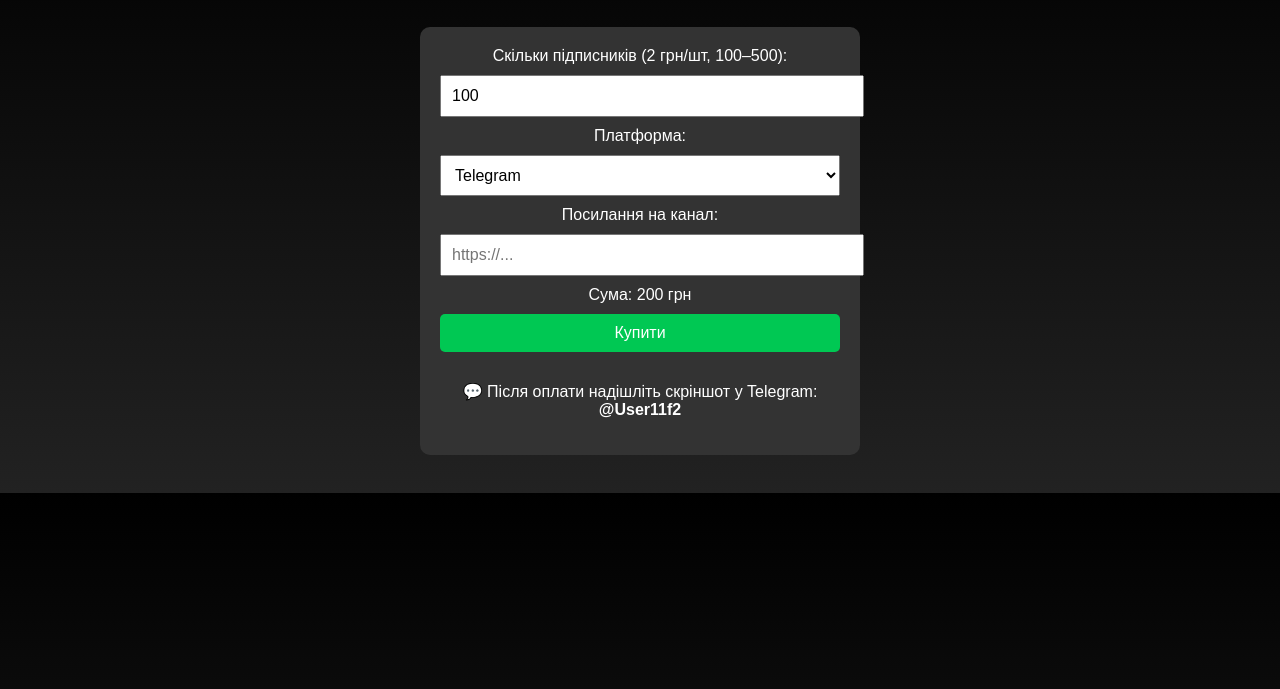
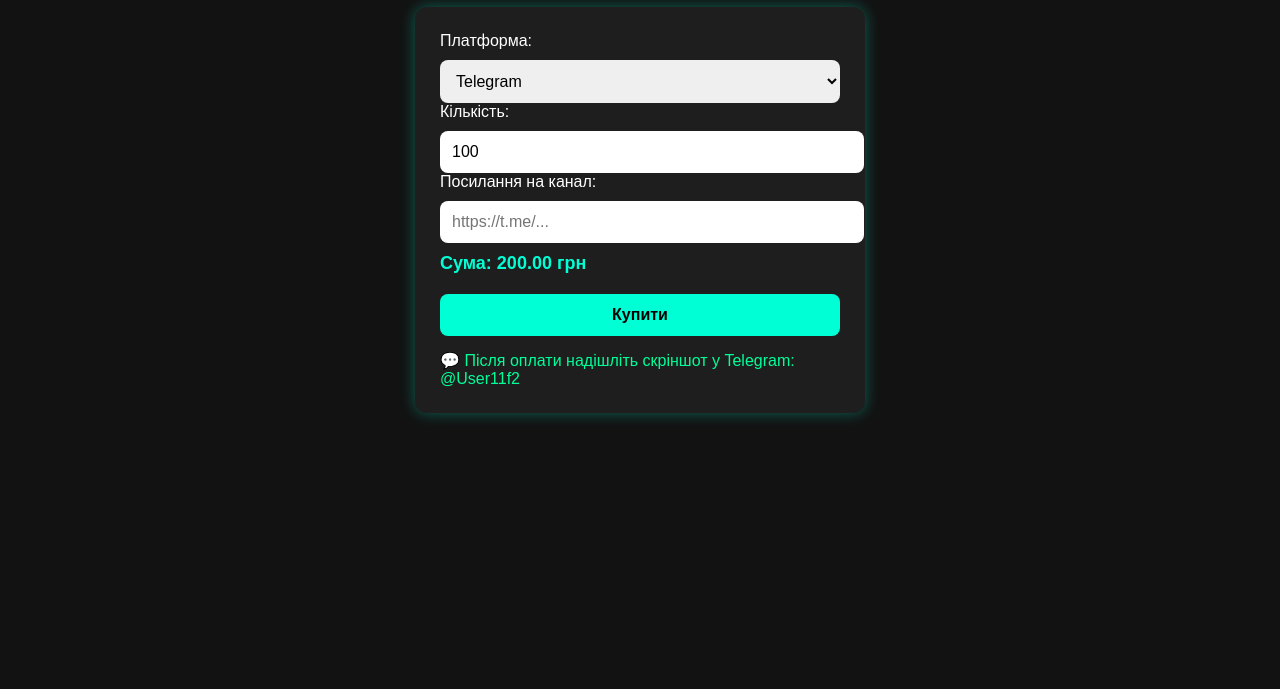
Before and after one commit to geli474/subscribers-shop, a plain HTML site: page index.html in a window 1280 px wide. Shown: the part 111-800 px from the top of the page. Drawn offline with Linux system fonts and the light colour scheme.

Commit message:
Add files via upload

```diff
--- a/index.html
+++ b/index.html
@@ -2,190 +2,150 @@
 <html lang="uk">
 <head>
   <meta charset="UTF-8" />
-  <meta name="viewport" content="width=device-width, initial-scale=1.0" />
-  <title>Продаж підписників</title>
+  <meta name="viewport" content="width=device-width, initial-scale=1.0"/>
+  <title>Купити підписників</title>
   <style>
     body {
       font-family: Arial, sans-serif;
-      background: linear-gradient(to bottom, #000000, #222222);
-      color: white;
-      text-align: center;
+      background: #121212;
+      color: #fff;
+      display: flex;
+      flex-direction: column;
+      align-items: center;
       padding: 30px;
     }
-    .card {
-      background: #333;
-      padding: 20px;
-      border-radius: 10px;
-      display: inline-block;
-      margin-top: 20px;
+    h1 {
+      color: #00ffd5;
+    }
+    .box {
+      background: #1e1e1e;
+      padding: 25px;
+      border-radius: 12px;
+      box-shadow: 0 0 15px #00ffd555;
+      width: 100%;
       max-width: 400px;
+    }
+    input, select, button {
       width: 100%;
-    }
-    input, select, button, #paypal-button-container {
-      width: 100%;
-      padding: 10px;
+      padding: 12px;
+      margin-top: 10px;
       font-size: 16px;
-      margin: 10px 0;
+      border-radius: 8px;
+      border: none;
     }
     button {
-      background-color: #00c853;
-      color: white;
-      border: none;
-      border-radius: 5px;
+      background: #00ffd5;
+      color: #000;
+      font-weight: bold;
       cursor: pointer;
+      margin-top: 20px;
     }
-    button:disabled {
-      background: #555;
-      cursor: not-allowed;
+    .price {
+      margin-top: 10px;
+      font-weight: bold;
+      color: #00ffd5;
+      font-size: 18px;
     }
-    #payment-methods {
-      display: none;
-      margin-top: 10px;
-    }
-    #monobank-instruction, #paypal-container {
-      display: none;
-      margin-top: 10px;
-    }
-    #monobank-instruction a {
-      color: #00d25b;
-      text-decoration: none;
-      font-weight: bold;
+    .info {
+      margin-top: 15px;
+      font-size: 16px;
+      color: #00ff99;
     }
   </style>
 </head>
 <body>
-  <h1>Продаж підписників</h1>
-  <div class="card">
-    <label for="count">Скільки підписників (2 грн/шт, 100–500):</label>
-    <input type="number" id="count" min="100" max="500" value="100" />
-
+  <h1>Купити підписників</h1>
+  <div class="box">
     <label for="platform">Платформа:</label>
-    <select id="platform">
+    <select id="platform" onchange="updateLimits()">
       <option value="Telegram">Telegram</option>
       <option value="YouTube">YouTube</option>
       <option value="TikTok">TikTok</option>
     </select>
 
-    <label for="channelLink">Посилання на канал:</label>
-    <input type="url" id="channelLink" placeholder="https://..." />
+    <label for="amount">Кількість:</label>
+    <input type="number" id="amount" value="100" />
 
-    <div id="sum">Сума: 200 грн</div>
+    <label for="link">Посилання на канал:</label>
+    <input type="text" id="link" placeholder="https://t.me/..." />
 
-    <button id="btnBuy">Купити</button>
+    <div class="price" id="total">Сума: 200 грн</div>
 
-    <div id="payment-methods">
-      <h3>Оберіть спосіб оплати:</h3>
-      <button id="btnPayPal">Оплата через PayPal</button>
-      <button id="btnMonobank">Оплата через Monobank</button>
-    </div>
+    <button onclick="submitOrder()">Купити</button>
 
-    <div id="paypal-container">
-      <div id="paypal-button-container"></div>
-    </div>
-
-    <div id="monobank-instruction">
-      <p>Оплатіть на карту Monobank:</p>
-      <p><strong>4441 1111 2059 0637</strong></p>
-      <p>Або за посиланням:</p>
-      <a href="https://send.monobank.ua/jar/9iLQmykm1J" target="_blank">send.monobank.ua/jar/9iLQmykm1J</a>
-    </div>
-
-    <p style="margin-top:20px;">💬 Після оплати надішліть скріншот у Telegram: <strong>@User11f2</strong></p>
+    <div class="info">💬 Після оплати надішліть скріншот у Telegram: <a href="https://t.me/User11f2" target="_blank" style="color:#00ff99; text-decoration:none;">@User11f2</a></div>
   </div>
 
-  <!-- PayPal SDK -->
-  <script src="https://www.paypal.com/sdk/js?client-id=AYCOt9GU4T5Pf--Q2a3TY-xW_ejzvz7BR81tGZL3Ihm2cwdEm_HHBbhVv6iMmpyvRPavwVb00rMf1Eb4&currency=USD"></script>
+  <script>
+    const amountInput = document.getElementById("amount");
+    const totalDisplay = document.getElementById("total");
+    const platformSelect = document.getElementById("platform");
 
-  <script>
-    // Telegram Bot credentials
-    const BOT_TOKEN = '7632854406:AAFTqHaDIVuIa3CVBSfPdGdQMuBWUx1ZDTE';
-    const CHAT_ID = '7454494121';
+    const platformLimits = {
+      "Telegram": { min: 100, max: 500, price: 2 },
+      "YouTube": { min: 100, max: 1000, price: 2.5 },
+      "TikTok": { min: 100, max: 10000, price: 0.5 }
+    };
 
-    const pricePerSub = 2;
-    let orderId;
-    let paypalRendered = false;
-
-    const countInput = document.getElementById('count');
-    const platformSelect = document.getElementById('platform');
-    const channelInput = document.getElementById('channelLink');
-    const sumDiv = document.getElementById('sum');
-    const btnBuy = document.getElementById('btnBuy');
-    const paymentMethods = document.getElementById('payment-methods');
-    const btnPayPal = document.getElementById('btnPayPal');
-    const btnMonobank = document.getElementById('btnMonobank');
-    const paypalContainer = document.getElementById('paypal-container');
-    const monobankInstruction = document.getElementById('monobank-instruction');
-
-    // Update sum display
-    function updateSum() {
-      let count = parseInt(countInput.value);
-      if (isNaN(count)) count = 0;
-      if (count < 100) count = 100;
-      if (count > 500) count = 500;
-      countInput.value = count;
-      const total = count * pricePerSub;
-      sumDiv.innerText = `Сума: ${total} грн`;
+    function updateLimits() {
+      const platform = platformSelect.value;
+      const { min, max } = platformLimits[platform];
+      amountInput.min = min;
+      amountInput.max = max;
+      if (+amountInput.value < min) amountInput.value = min;
+      if (+amountInput.value > max) amountInput.value = max;
+      updatePrice();
     }
 
-    countInput.addEventListener('input', updateSum);
-    updateSum();
-
-    // Send message to Telegram bot
-    function sendTelegram(message) {
-      fetch(`https://api.telegram.org/bot${BOT_TOKEN}/sendMessage`, {
-        method: 'POST',
-        headers: {'Content-Type':'application/json'},
-        body: JSON.stringify({ chat_id: CHAT_ID, text: message })
-      })
-      .then(res => { if (!res.ok) console.error('Telegram error', res.status, res.statusText); })
-      .catch(err => console.error('Telegram fetch error:', err));
+    function updatePrice() {
+      const platform = platformSelect.value;
+      const amount = parseInt(amountInput.value) || 0;
+      const price = platformLimits[platform].price;
+      const total = (amount * price).toFixed(2);
+      totalDisplay.textContent = `Сума: ${total} грн`;
     }
 
-    // Handle click "Купити"
-    btnBuy.addEventListener('click', () => {
-      const count = parseInt(countInput.value);
-      const link = channelInput.value.trim();
+    amountInput.addEventListener("input", () => {
       const platform = platformSelect.value;
-      if (isNaN(count) || count < 100 || count > 500) {
-        alert('Мінімум 100 і максимум 500 підписників'); return;
-      }
-      if (!link) { alert('Введіть посилання на канал!'); return; }
-      orderId = 'Order' + Date.now();
-      const message = `📦 Замовлення ${orderId}\nПідписники: ${count}\nПлатформа: ${platform}\nКанал: ${link}`;
-      sendTelegram(message);
-      paymentMethods.style.display = 'block';
-      btnBuy.disabled = true;
+      const { min, max } = platformLimits[platform];
+      let val = parseInt(amountInput.value);
+      if (val < min) val = min;
+      if (val > max) val = max;
+      amountInput.value = val;
+      updatePrice();
     });
 
-    // Monobank payment
-    btnMonobank.addEventListener('click', () => {
-      paymentMethods.style.display = 'none';
-      paypalContainer.style.display = 'none';
-      monobankInstruction.style.display = 'block';
-    });
+    function submitOrder() {
+      const amount = parseInt(amountInput.value);
+      const platform = platformSelect.value;
+      const link = document.getElementById("link").value.trim();
+      const price = platformLimits[platform].price;
+      const total = (amount * price).toFixed(2);
 
-    // PayPal payment
-    btnPayPal.addEventListener('click', () => {
-      paymentMethods.style.display = 'none';
-      monobankInstruction.style.display = 'none';
-      paypalContainer.style.display = 'block';
-      if (!paypalRendered) {
-        paypal.Buttons({
-          style: { layout: 'vertical', color: 'blue', shape: 'rect', label: 'paypal' },
-          createOrder: (data, actions) => {
-            const count = parseInt(countInput.value);
-            const totalUSD = (count * pricePerSub * 0.03).toFixed(2);
-            return actions.order.create({ purchase_units:[{ amount:{ value: totalUSD } }] });
-          },
-          onApprove: (data, actions) => actions.order.capture().then(details => {
-            alert('Оплата через PayPal успішна');
-            sendTelegram(`✅ Оплата PayPal успішна: ${orderId}`);
-          }),
-          onError: err => console.error('PayPal error:', err)
-        }).render('#paypal-button-container');
-        paypalRendered = true;
+      if (!link || !link.startsWith("http")) {
+        alert("❗ Введи правильне посилання на канал");
+        return;
       }
-    });
+
+      const message = `🛒 Нова покупка\n\n📦 Кількість: ${amount}\n💰 Сума: ${total} грн\n📲 Платформа: ${platform}\n🔗 Посилання: ${link}`;
+
+      // Надсилання в Telegram-бота
+      fetch("https://api.telegram.org/botВАШ_ТОКЕН/sendMessage", {
+        method: "POST",
+        headers: { "Content-Type": "application/json" },
+        body: JSON.stringify({
+          chat_id: ВАШ_CHAT_ID,
+          text: message
+        })
+      }).then(() => {
+        alert("✅ Замовлення прийнято. Оплатіть через Monobank 👇");
+        window.open("https://send.monobank.ua/jar/9iLQmykm1J", "_blank");
+      }).catch(() => {
+        alert("❌ Помилка надсилання повідомлення до Telegram.");
+      });
+    }
+
+    updateLimits();
   </script>
 </body>
 </html>
```
